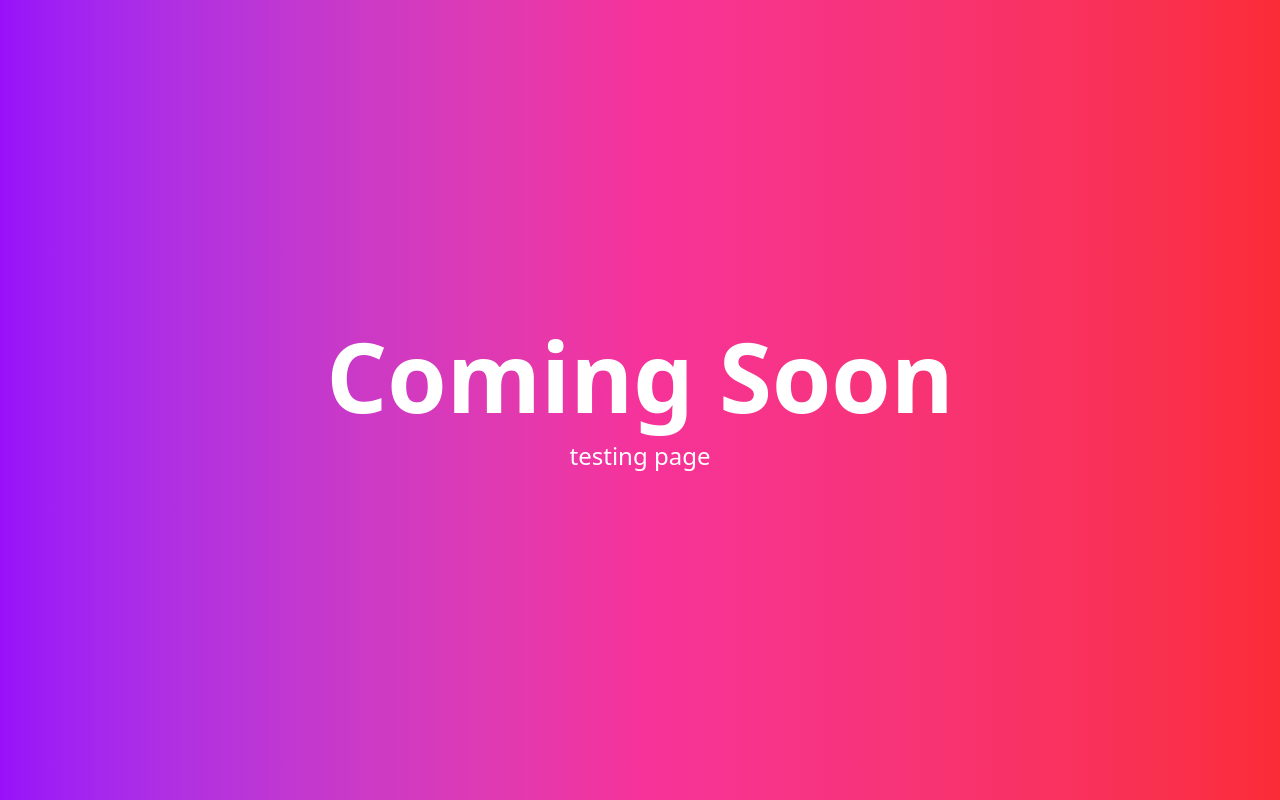
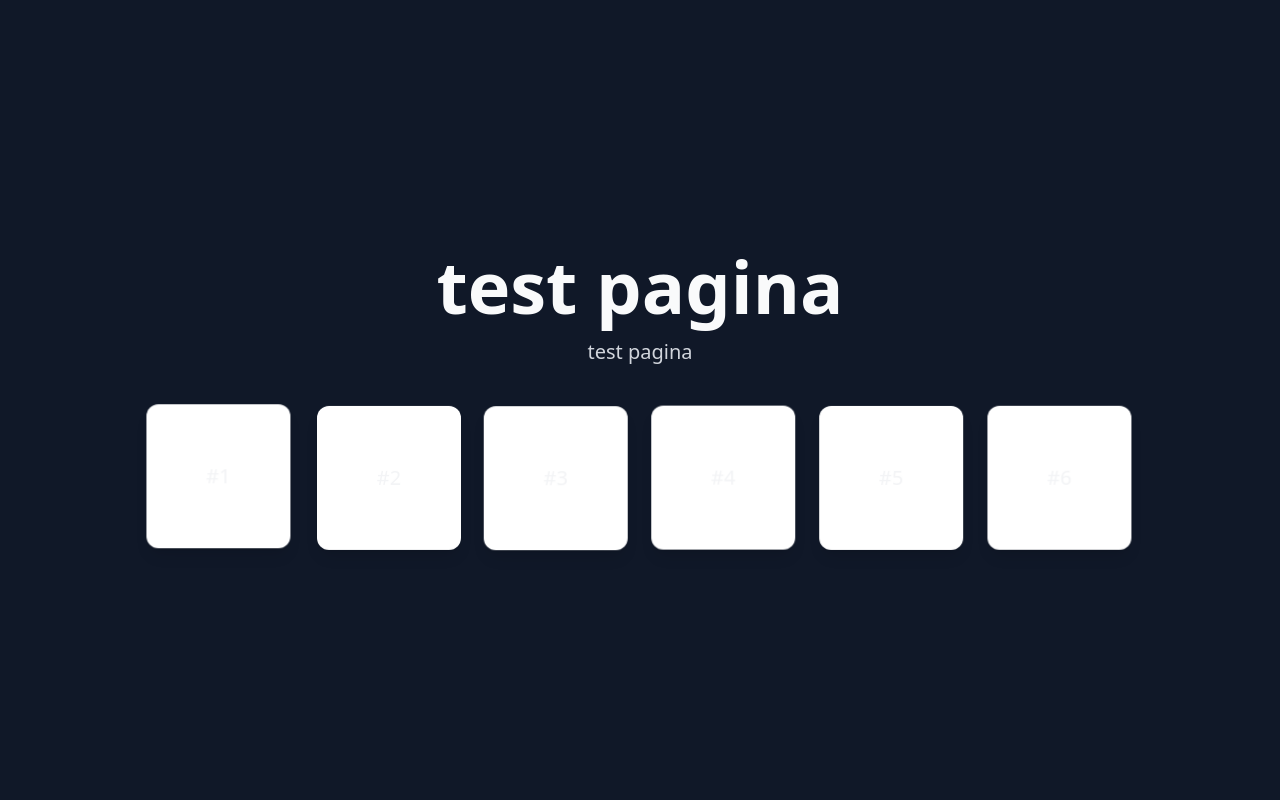
Before and after one commit to semmyverdonschot/portfolio, a Next.js app: page / in a window 1280 px wide. Built offline with nearby package versions, Linux system fonts and the light colour scheme.

Commit message:
testing pagina

```diff
--- a/app/globals.css
+++ b/app/globals.css
@@ -2,6 +2,8 @@
 
 @keyframes float {
   0%, 100% { transform: translateY(0); }
-  50% { transform: translateY(-20px); }
+  50% { transform: translateY(-10px); }
 }
-.animate-float { animation: float 4s ease-in-out infinite; }
+.animate-float {
+  animation: float 6s ease-in-out infinite;
+}
--- a/app/page.tsx
+++ b/app/page.tsx
@@ -1,4 +1,4 @@
-"use client"; // Must be first line
+"use client";
 
 import { useEffect, useRef } from "react";
 import gsap from "gsap";
@@ -6,68 +6,89 @@ import gsap from "gsap";
 export default function Page() {
   const headlineRef = useRef<HTMLHeadingElement>(null);
   const subRef = useRef<HTMLParagraphElement>(null);
-  const floatingRefs = useRef<HTMLDivElement[]>([]);
+  const cardsRef = useRef<HTMLDivElement[]>([]);
+  const containerRef = useRef<HTMLDivElement>(null);
 
-  // Initialize floating elements
-  floatingRefs.current = [];
-
+  // Collect card refs
+  cardsRef.current = [];
   const addToRefs = (el: HTMLDivElement) => {
-    if (el && !floatingRefs.current.includes(el)) {
-      floatingRefs.current.push(el);
-    }
+    if (el && !cardsRef.current.includes(el)) cardsRef.current.push(el);
   };
 
   useEffect(() => {
     // Animate headline and subtext
-    gsap.from(headlineRef.current, { y: -50, opacity: 0, duration: 1, ease: "power3.out" });
-    gsap.from(subRef.current, { y: 50, opacity: 0, duration: 1, ease: "power3.out", delay: 0.3 });
+    gsap.from(headlineRef.current, { y: -30, opacity: 0, duration: 1, ease: "power3.out" });
+    gsap.from(subRef.current, { y: 30, opacity: 0, duration: 1, ease: "power3.out", delay: 0.3 });
 
-    // Floating elements hover effect
-    floatingRefs.current.forEach((el, i) => {
+    // Floating / subtle motion for cards
+    cardsRef.current.forEach((el, i) => {
       gsap.to(el, {
-        y: `+=${Math.random() * 20 + 10}px`,
-        x: `+=${Math.random() * 20 - 10}px`,
+        y: `+=${Math.random() * 10 - 5}px`,
+        x: `+=${Math.random() * 10 - 5}px`,
         repeat: -1,
         yoyo: true,
-        duration: Math.random() * 4 + 2,
+        duration: Math.random() * 3 + 2,
         ease: "sine.inOut",
         delay: i * 0.2,
       });
     });
 
-    // Mouse movement interaction
+    // Mouse 3D rotation
     const handleMouse = (e: MouseEvent) => {
+      if (!containerRef.current) return;
       const { clientX, clientY } = e;
-      floatingRefs.current.forEach((el, i) => {
-        const speed = (i + 1) * 0.02;
-        const offsetX = (clientX - window.innerWidth / 2) * speed;
-        const offsetY = (clientY - window.innerHeight / 2) * speed;
-        gsap.to(el, { x: offsetX, y: offsetY, duration: 0.5, ease: "power1.out" });
+      const { left, top, width, height } = containerRef.current.getBoundingClientRect();
+      const x = clientX - left - width / 2;
+      const y = clientY - top - height / 2;
+
+      cardsRef.current.forEach((el, i) => {
+        const rotationX = (-y / height) * 12;
+        const rotationY = (x / width) * 12;
+        gsap.to(el, { rotationX, rotationY, transformPerspective: 800, transformOrigin: "center", duration: 0.3 });
       });
     };
+
     window.addEventListener("mousemove", handleMouse);
     return () => window.removeEventListener("mousemove", handleMouse);
   }, []);
 
   return (
-    <main className="relative flex items-center justify-center min-h-screen bg-gradient-to-r from-purple-600 via-pink-500 to-red-500 overflow-hidden text-white">
-      {/* Floating background circles */}
-      {[...Array(8)].map((_, i) => (
+    <main
+      ref={containerRef}
+      className="relative flex flex-col items-center justify-center min-h-screen bg-gray-900 text-gray-50 overflow-hidden"
+    >
+      {/* Headline */}
+      <h1 ref={headlineRef} className="text-5xl md:text-7xl font-extrabold mb-4">
+        test pagina
+      </h1>
+      <p ref={subRef} className="text-lg md:text-xl mb-10 text-gray-300">
+        test pagina
+      </p>
+
+      {/* Glassmorphic interactive cards */}
+      <div className="relative flex flex-wrap justify-center gap-6 z-10">
+        {[...Array(6)].map((_, i) => (
+          <div
+            key={i}
+            ref={addToRefs}
+            className="w-36 h-36 bg-white bg-opacity-10 backdrop-blur-md rounded-xl shadow-lg flex items-center justify-center text-gray-100 text-xl font-medium cursor-pointer transform transition-transform duration-500 hover:scale-105 hover:shadow-2xl"
+          >
+            {`#${i + 1}`}
+          </div>
+        ))}
+      </div>
+
+      {/* Floating soft particles */}
+      {[...Array(12)].map((_, i) => (
         <div
           key={i}
-          ref={addToRefs}
-          className={`absolute rounded-full bg-white opacity-${i % 2 === 0 ? 10 : 20} w-${8 + i * 4} h-${8 + i * 4} top-${10 + i * 5} left-${i * 12}`}
+          className={`absolute rounded-full bg-white opacity-5 w-${4 + i * 2} h-${4 + i * 2}`}
+          style={{
+            top: `${Math.random() * 90}%`,
+            left: `${Math.random() * 90}%`,
+          }}
         ></div>
       ))}
-
-      <div className="z-10 text-center px-4">
-        <h1 ref={headlineRef} className="text-6xl md:text-8xl font-bold mb-4">
-          Coming Soon
-        </h1>
-        <p ref={subRef} className="text-xl md:text-2xl">
-          testing page
-        </p>
-      </div>
     </main>
   );
 }
```
